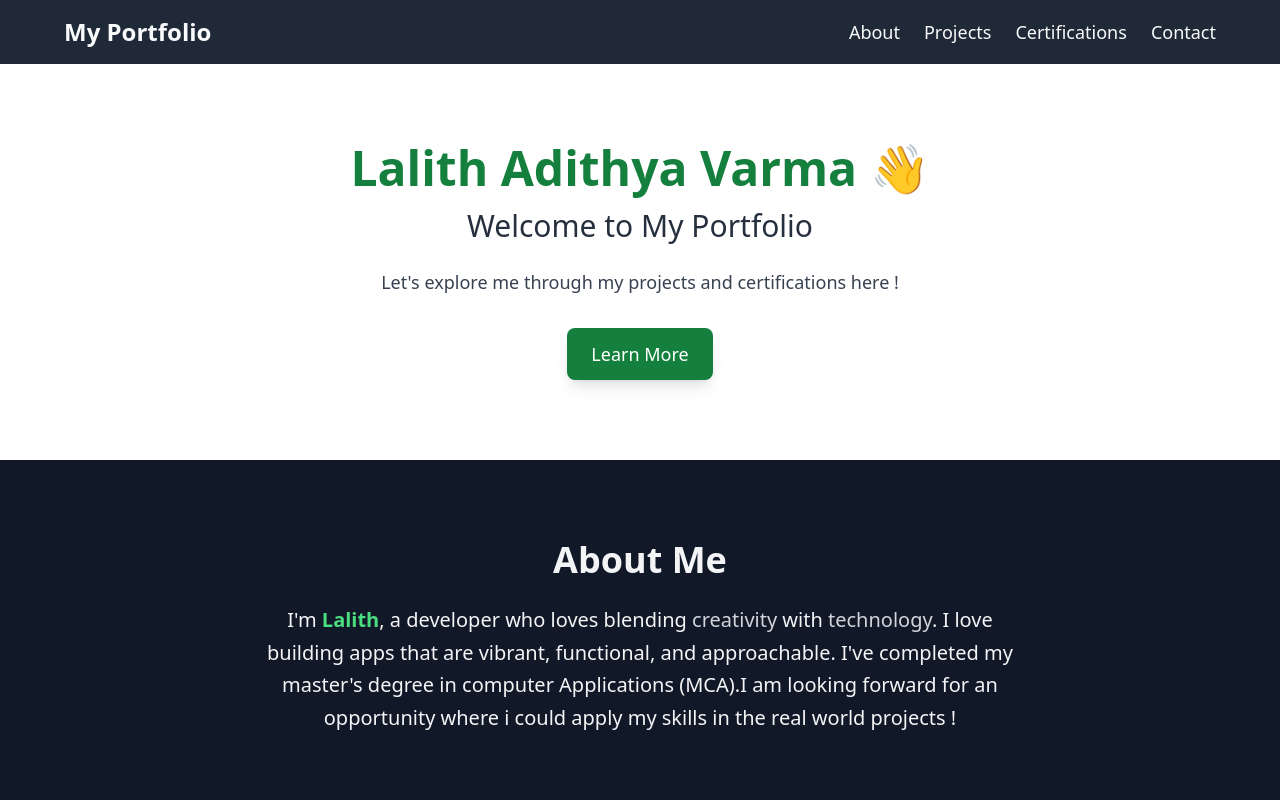
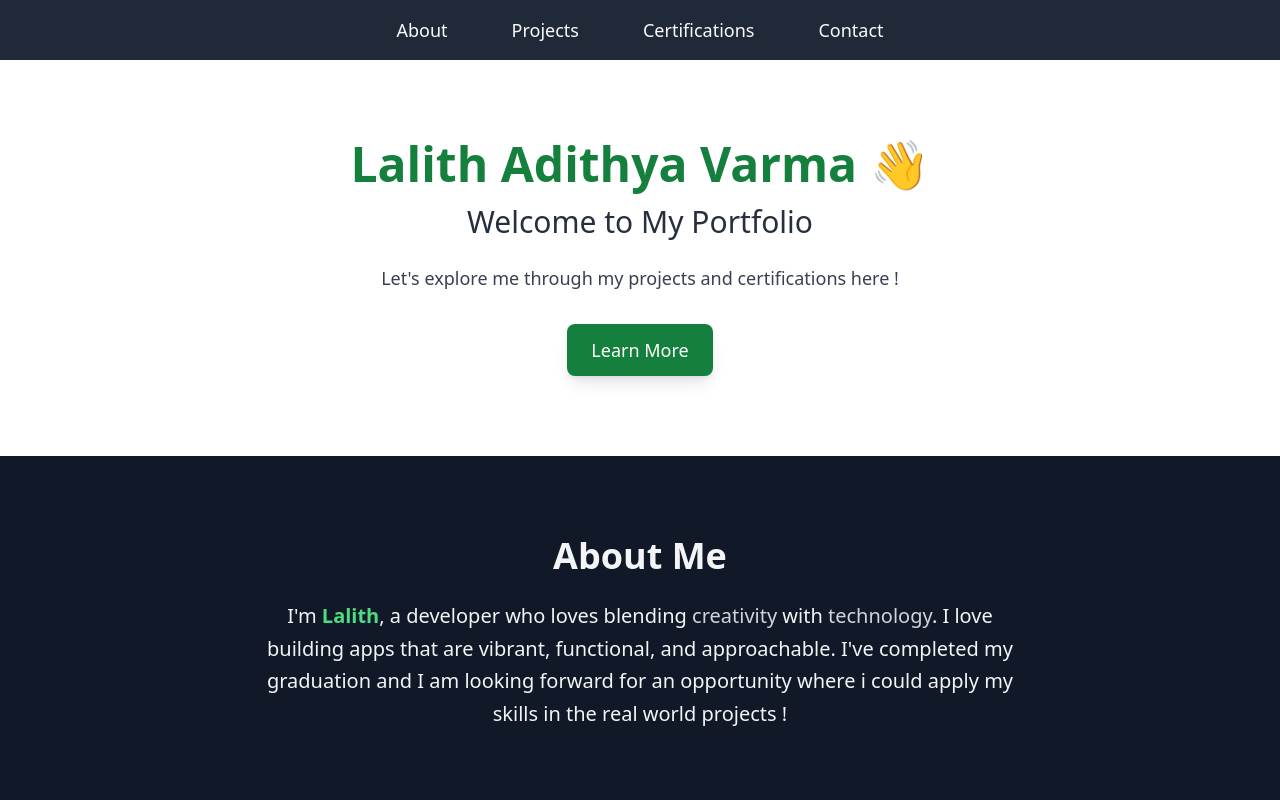
Before and after one commit to lalith4varma/Lalith-portfolio, a React (Create React App) app: page / in a window 1280 px wide. Shown: the top 800 px of the page. Built offline with nearby package versions, Linux system fonts and the light colour scheme.

Commit message:
Update site for latest changes

```diff
--- a/src/App.js
+++ b/src/App.js
@@ -35,7 +35,7 @@ const App = () => {
             I'm <span className="text-green-400 font-semibold">Lalith</span>, a developer who loves blending{' '}
             <span className="text-gray-300">creativity</span> with{' '}
             <span className="text-gray-300">technology</span>. I love building apps that are vibrant, functional, and approachable.
-            I've completed my master's degree in computer Applications (MCA).I am looking forward for an opportunity where i could apply my skills in the real world projects !
+            I've completed my graduation and I am looking forward for an opportunity where i could apply my skills in the real world projects !
           </p>
         </div>
       </section>
--- a/src/Header.js
+++ b/src/Header.js
@@ -3,13 +3,8 @@ import React from "react";
 const Header = () => {
   return (
     <header className="bg-gray-800 text-gray-50 py-4 px-4">
-      <nav className="flex justify-between items-center max-w-6xl mx-auto">
-        <div className="text-2xl font-bold">
-          <a href="#hh" className="hover:text-green-400">
-            My Portfolio
-          </a>
-        </div>
-        <ul className="flex space-x-6 text-lg">
+      <nav className="flex justify-center items-center max-w-7xl mx-auto w-full">
+        <ul className="flex space-x-16 text-lg">
           <li>
             <a href="#about" className="hover:text-green-400">
               About
```
